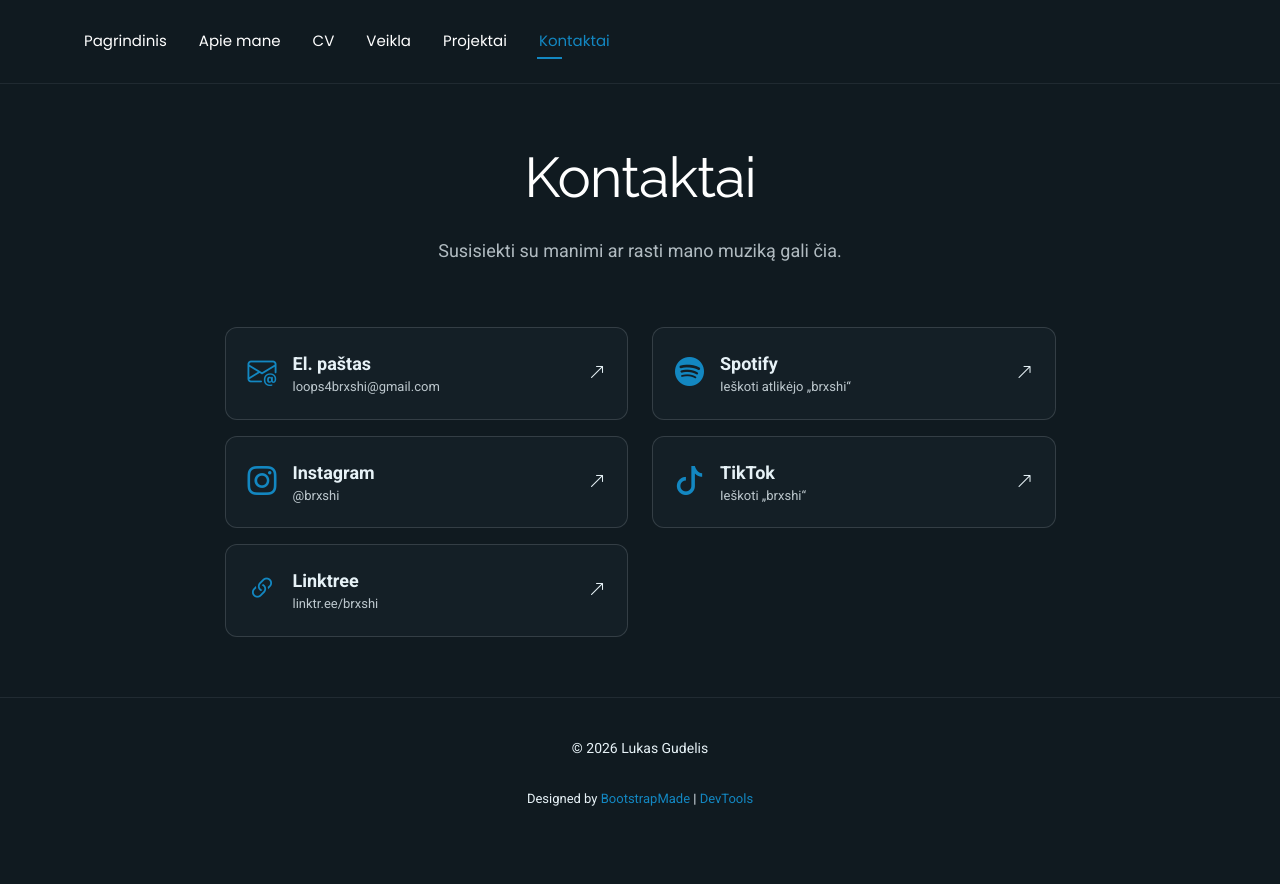
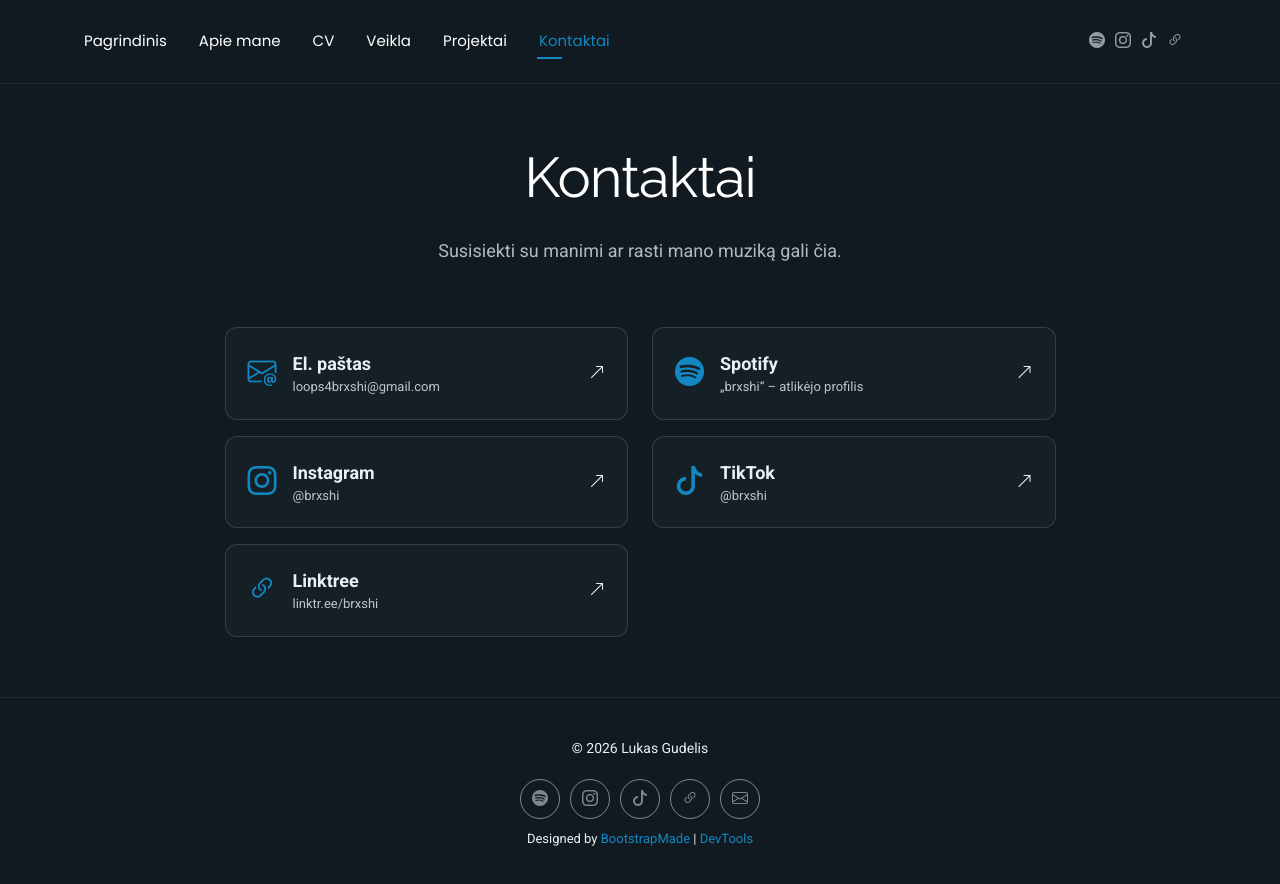
Before and after one commit to lukasgudelis-oss/lukasgudelis-oss.github.io, a plain HTML site: page contact.html in a window 1280 px wide. Before the commit the page ends 848 px from the top, so only its background shows below. Drawn offline with Linux system fonts and the light colour scheme.

Commit message:
Pakeistas tekstas, formatas

```diff
--- a/contact.html
+++ b/contact.html
@@ -49,14 +49,18 @@
 <i class="mobile-nav-toggle d-xl-none bi bi-list"></i>
 </nav>
 <div class="header-social-links">
+<a href="https://open.spotify.com/artist/3Jq22kyLVKQ9bqqkHYOy18" target="_blank" rel="noopener noreferrer" aria-label="Spotify" title="Spotify"><i class="bi bi-spotify"></i></a>
+<a href="https://www.instagram.com/brxshi/" target="_blank" rel="noopener noreferrer" aria-label="Instagram" title="Instagram"><i class="bi bi-instagram"></i></a>
+<a href="https://www.tiktok.com/@brxshi" target="_blank" rel="noopener noreferrer" aria-label="TikTok" title="TikTok"><i class="bi bi-tiktok"></i></a>
+<a href="https://linktr.ee/brxshi" target="_blank" rel="noopener noreferrer" aria-label="Linktree" title="Linktree"><i class="bi bi-link-45deg"></i></a>
 </div>
 </div>
 </header>
 <main class="main"><section class="contact section"><div class="container section-title" data-aos="fade-up"><h2>Kontaktai</h2><p>Susisiekti su manimi ar rasti mano muziką gali čia.</p></div><div class="container" data-aos="fade-up"><div class="row gy-4 justify-content-center"><div class="col-lg-9"><div class="row gy-3">
 <div class="col-md-6"><a class="cv-social-card" href="mailto:loops4brxshi@gmail.com"><i class="bi bi-envelope-at"></i><span><strong>El. paštas</strong><small>loops4brxshi@gmail.com</small></span><i class="bi bi-arrow-up-right"></i></a></div>
-<div class="col-md-6"><a class="cv-social-card" href="https://open.spotify.com/search/brxshi/artists" rel="noopener noreferrer" target="_blank"><i class="bi bi-spotify"></i><span><strong>Spotify</strong><small>Ieškoti atlikėjo „brxshi“</small></span><i class="bi bi-arrow-up-right"></i></a></div>
+<div class="col-md-6"><a class="cv-social-card" href="https://open.spotify.com/artist/3Jq22kyLVKQ9bqqkHYOy18" rel="noopener noreferrer" target="_blank"><i class="bi bi-spotify"></i><span><strong>Spotify</strong><small>„brxshi“ – atlikėjo profilis</small></span><i class="bi bi-arrow-up-right"></i></a></div>
 <div class="col-md-6"><a class="cv-social-card" href="https://www.instagram.com/brxshi/" rel="noopener noreferrer" target="_blank"><i class="bi bi-instagram"></i><span><strong>Instagram</strong><small>@brxshi</small></span><i class="bi bi-arrow-up-right"></i></a></div>
-<div class="col-md-6"><a class="cv-social-card" href="https://www.tiktok.com/search?q=brxshi" rel="noopener noreferrer" target="_blank"><i class="bi bi-tiktok"></i><span><strong>TikTok</strong><small>Ieškoti „brxshi“</small></span><i class="bi bi-arrow-up-right"></i></a></div>
+<div class="col-md-6"><a class="cv-social-card" href="https://www.tiktok.com/@brxshi" rel="noopener noreferrer" target="_blank"><i class="bi bi-tiktok"></i><span><strong>TikTok</strong><small>@brxshi</small></span><i class="bi bi-arrow-up-right"></i></a></div>
 <div class="col-md-6"><a class="cv-social-card" href="https://linktr.ee/brxshi" rel="noopener noreferrer" target="_blank"><i class="bi bi-link-45deg"></i><span><strong>Linktree</strong><small>linktr.ee/brxshi</small></span><i class="bi bi-arrow-up-right"></i></a></div>
 </div></div></div></div></section></main>
 <footer class="footer" id="footer">
@@ -65,6 +69,11 @@
 <p>© 2026 Lukas Gudelis</p>
 </div>
 <div class="social-links d-flex justify-content-center">
+<a href="https://open.spotify.com/artist/3Jq22kyLVKQ9bqqkHYOy18" target="_blank" rel="noopener noreferrer" aria-label="Spotify" title="Spotify"><i class="bi bi-spotify"></i></a>
+<a href="https://www.instagram.com/brxshi/" target="_blank" rel="noopener noreferrer" aria-label="Instagram" title="Instagram"><i class="bi bi-instagram"></i></a>
+<a href="https://www.tiktok.com/@brxshi" target="_blank" rel="noopener noreferrer" aria-label="TikTok" title="TikTok"><i class="bi bi-tiktok"></i></a>
+<a href="https://linktr.ee/brxshi" target="_blank" rel="noopener noreferrer" aria-label="Linktree" title="Linktree"><i class="bi bi-link-45deg"></i></a>
+<a href="mailto:loops4brxshi@gmail.com" aria-label="El. paštas" title="El. paštas"><i class="bi bi-envelope"></i></a>
 </div>
 <div class="credits">
 <!-- All the links in the footer should remain intact. -->
```
Also changed, not shown: about.html (+9 -0 lines).
